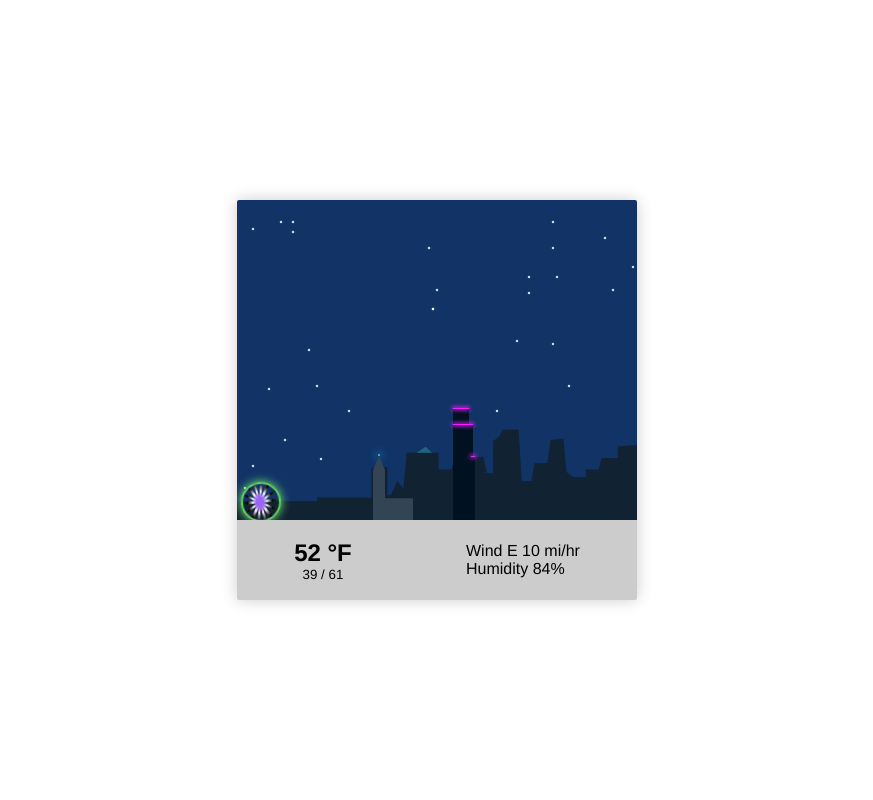
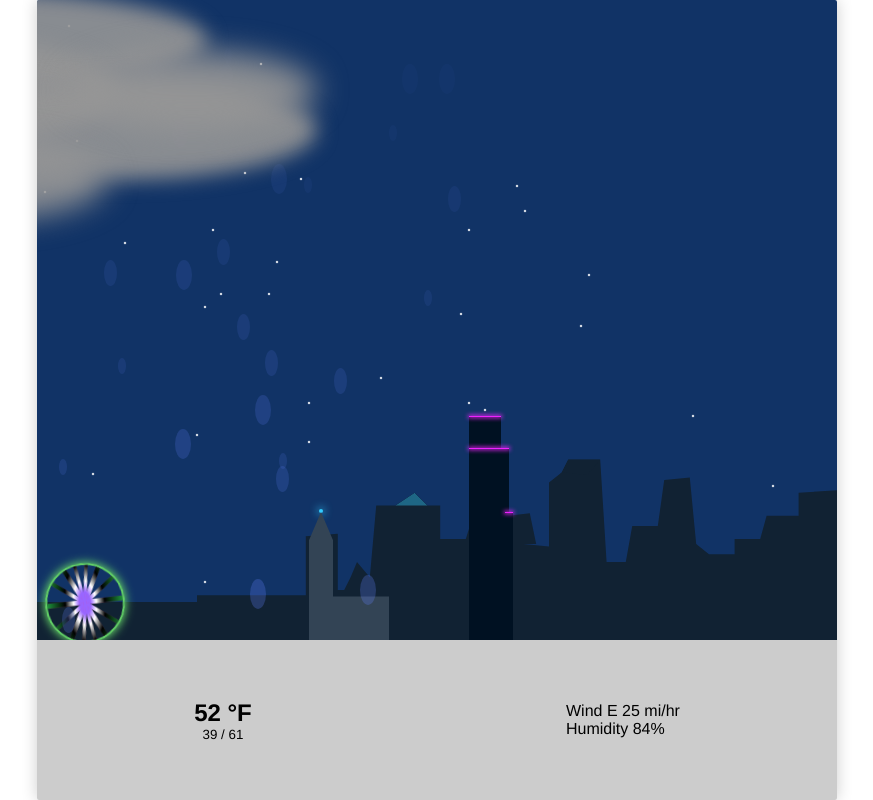
Before and after one commit to sojeri/howsTheWeatherSeattle, a website with bundled scripts: page index.html in a window 1280 px wide. Shown: the whole page, without its empty margins (203-1076 px from the left). Built offline with nearby package versions, Linux system fonts and the light colour scheme; no server answers.

Commit message:
first pass at more responsive sizing: wind && skyline

```diff
--- a/src/data/weatherAPIs.js
+++ b/src/data/weatherAPIs.js
@@ -4,8 +4,8 @@ const SEATTLE_LONG = '-122.3205388';
 // https://openweathermap.org/current
 const WEATHER_ENDPOINT = `https://api.openweathermap.org/data/2.5/weather?lat=${SEATTLE_LAT}&lon=${SEATTLE_LONG}&units=imperial&appid=231512774f62e8fcb7d1a19af041b94d`;
 const FALLBACK_WEATHER = {
-    weather: [{ id: 800 }],
-    wind: { speed: 10, deg: 90 },
+    weather: [{ id: 201 }],
+    wind: { speed: 25, deg: 90 },
     main: {
         humidity: 84,
         temp: 52,
--- a/src/view/styles/_variables.scss
+++ b/src/view/styles/_variables.scss
@@ -3,7 +3,6 @@
     content: '';
     position: absolute;
 }
-
 
 //== layers
 $backgroundWeather: 1;
@@ -11,8 +10,9 @@ $backgroundWeatherForeground: 2;
 $weather: 3;
 $skylineBackground: 4;
 $skylineForeground: 5;
-$foregroundWeather: 6;
-$absoluteForegroundLayer: 7;
+$foregroundBackgroundWeather: 6;
+$foregroundWeather: 7;
+$absoluteForegroundLayer: 8;
 
 %skylineBackground {
     z-index: $skylineBackground;
@@ -25,24 +25,44 @@ $absoluteForegroundLayer: 7;
 
 //== colors
 
+// raw colors
+$darkBrown: #836; // TODO: consider color for falling sideways objects
+$red: #f36;
+$orange: #f86; // TODO: consider color for falling sideways objects
+$yellow: #fc6;
+$green: #3f6;
+$darkGreen: #386; // TODO: consider color for falling sideways objects
+$brightLightBlue: #3cf;
+$dullLightBlue: #69f;
+$dullBlue: #29c;
+$lightPurple: #96f;
+$purplePink: #e2f;
+$black: #000;
+$veryDarkGreyGreen: #012;
+$veryDarkGreyBlue: #136;
+$darkGrey: #333;
+$darkGreyGreen: #345;
+$lessDarkGrey: #444;
+$lessDarkGreyGreen: #456;
+$mediumGrey: #aaa;
+$lightGrey: #ccc;
+$lightGreyBlue: #ccf;
+$transparentLightGrey: rgba(150, 150, 150, .6);
+$white: #fff;
+
 // DAY
-$dataBgColor: #ccc;
-$clearDayBgColor: #69f;
-$cloudyDayBgColor: #ccf;
+$dataBgColor: $lightGrey;
+$clearDayBgColor: $dullLightBlue;
+$cloudyDayBgColor: $lightGreyBlue;
 
 // NIGHT
-$nightBgColor: #136;
+$nightBgColor: $veryDarkGreyBlue;
 
 // CLOUDS
 $lightCloudDayColor: rgba(255, 255, 255, .7);
 $lightCloudNightColor: rgba(150, 150, 150, .6);
 $cloudDayColor: rgba(255, 255, 255, .9);
 $cloudNightColor: rgba(150, 150, 150, .9);
-
-// LEAVES BECAUSE REASONS???
-$leafBrownColor: #836;
-$leafGreenColor: #386;
-$leafOrangeColor: #f86;
 
 // LIGHTNING
 $lightningDayFlashColor: rgba(255, 255, 230, 1);
@@ -62,11 +82,3 @@ $heavyRainColor: rgba(100, 130, 255, .9);
 $smokeDayColor: rgba(200, 160, 120, .3);
 $smokeNightColor: rgba(150, 100, 50, .2);
 $smokeTransforms: translateX(-80px) translateY(30px) scaleY(2.5);
-
-// SUN MOON
-
-
-//== positions & sizes
-// NOTE: more sizes in index.scss due to using native CSS variables for runtime calcs :)
-$eastWind: 600px;
-$westWind: -$eastWind;
--- a/src/view/styles/index.scss
+++ b/src/view/styles/index.scss
@@ -5,13 +5,23 @@
 // TODO: refactor positions & sizing to support media queries
 // TODO: linter for hard-coded values outside variables & :root selector? is necessary?
 :root {
-    --frame-width: 400px;
-    --half-frame-width: 200px;
-    --light-position: 60px;
+    --frame-width: 800px;
+    --half-frame-width: 400px;
+    --light-position: 120px;
     --light-size: 70px;
 }
 
+@media all and (max-width: 992px) {
+    :root {
+        --frame-width: 400px;
+        --half-frame-width: 200px;
+        --light-position: 60px;
+        --light-size: 50px;
+    }
+}
+
 :root {
+    --wind-frame-size: calc(var(--frame-width) * 1.5);
     --weather-height: calc(var(--frame-width) / 5 * 4);
     --weather-width: var(--frame-width);
 }
--- a/src/view/styles/rain-like-weather/lightFalling.scss
+++ b/src/view/styles/rain-like-weather/lightFalling.scss
@@ -3,7 +3,7 @@
 @import './falling';
 
 .isFalling .weather {
-    z-index: $weather;
+    z-index: $foregroundBackgroundWeather;
     position: absolute;
     top: -10px;
     opacity: 0;
--- a/src/view/styles/skyline/_columbiaTower.scss
+++ b/src/view/styles/skyline/_columbiaTower.scss
@@ -1,6 +1,8 @@
-$buildingDayColor: #456;
-$buildingNightColor: #012;
-$lightColor: #e2f;
+@import '../variables';
+
+$buildingDayColor: $lessDarkGreyGreen;
+$buildingNightColor: $veryDarkGreyGreen;
+$lightColor: $purplePink;
 $lightGlow: 0 0 4px 1px $lightColor;
 
 .columbia-tower {
--- a/src/view/styles/skyline/_greatWheel.scss
+++ b/src/view/styles/skyline/_greatWheel.scss
@@ -1,32 +1,34 @@
+@import '../variables';
+
 @keyframes wheel {
     25% {
         transform: rotate(360deg);
-        border-color: #f36;
-        box-shadow: 0 0 8px 1px #f36;
+        border-color: $red;
+        box-shadow: 0 0 8px 1px $red;
     }
     50% {
         transform: rotate(720deg);
-        border-color: #fff;
-        box-shadow: 0 0 8px 1px #fff;
+        border-color: $white;
+        box-shadow: 0 0 8px 1px $white;
     }
     75% {
         transform: rotate(1080deg);
-        border-color: #fc6;
-        box-shadow: 0 0 8px 1px #fc6;
+        border-color: $yellow;
+        box-shadow: 0 0 8px 1px $yellow;
     }
     100% {
         transform: rotate(1440deg);
-        border-color: #3cf;
-        box-shadow: 0 0 8px 1px #3cf;
+        border-color: $brightLightBlue;
+        box-shadow: 0 0 8px 1px $brightLightBlue;
     }
 }
 
 @keyframes spoke {
-    20% { background: #f36; }
-    40% { background: #fc6; }
-    60% { background: radial-gradient(ellipse at 50%, #3cf, #3cf 10%, #29c 20%, #000 35%, #fc6 90%) }
-    80% { background: #3cf; }
-    100% { background: #3f6; }
+    20% { background: $red; }
+    40% { background: $yellow; }
+    60% { background: radial-gradient(ellipse at 50%, $brightLightBlue, $brightLightBlue 10%, $dullBlue 20%, $black 35%, $yellow 90%) }
+    80% { background: $brightLightBlue; }
+    100% { background: $green; }
 }
 
 #great-wheel {
@@ -34,20 +36,20 @@
     position: absolute;
     top: 88%;
     left: 1%;
-    height: 40px;
-    width: 40px;
+    height: calc(var(--frame-width) / 10);
+    width: calc(var(--frame-width) / 10);
     border-radius: 50%;
     box-sizing: border-box;
     overflow: hidden;
-    border: 2px solid #333;
+    border: 2px solid $darkGrey;
 
     .spoke {
         position: absolute;
-        top: -6px;
-        left: -22px;
-        height: 50px;
-        width: 80px;
-        background: #444;
+        left: calc(var(--frame-width) / -20 - 2px);
+        top: -2px;
+        height: calc(var(--frame-width) / 10);
+        width: calc(var(--frame-width) / 5);
+        background: $lessDarkGrey;
     }
 
     .spoke-1 {
@@ -81,11 +83,11 @@
 
 .night #great-wheel {
     animation: wheel 60s ease-in-out infinite;
-    border-color: #3f6;
-    box-shadow: 0 0 8px 1px #3f6;
+    border-color: $green;
+    box-shadow: 0 0 8px 1px $green;
 
     .spoke {
-        background: radial-gradient(ellipse at 50%, #96f, #96f 10%, #fff 20%, #000 35%, #3f6 90%);
+        background: radial-gradient(ellipse at 50%, $lightPurple, $lightPurple 10%, $white 20%, $black 35%, $green 90%);
         animation: spoke 100s linear infinite alternate;
     }
 }
--- a/src/view/styles/skyline/_smithTower.scss
+++ b/src/view/styles/skyline/_smithTower.scss
@@ -1,9 +1,11 @@
+@import '../variables';
+
 // colors
-$buildingDayColor: #aaa;
-$buildingNightColor: #345;
-$globeDayColor: #fff;
+$buildingDayColor: $mediumGrey;
+$buildingNightColor: $darkGreyGreen;
+$globeDayColor: $white;
 $globeDayGlow: 0 0 0 0 $globeDayColor;
-$globeNightColor: #3cf;
+$globeNightColor: $brightLightBlue;
 $globeNightGlow: 0 0 8px 1px $globeNightColor;
 
 #smith-tower {
@@ -21,8 +23,8 @@ $globeNightGlow: 0 0 8px 1px $globeNightColor;
     @extend %skylinePseudo;
     top: 79.5%;
     left: 35.2%;
-    height: 2px;
-    width: 2px;
+    height: calc(var(--frame-width) / 200);
+    width: calc(var(--frame-width) / 200);
     border-radius: 50%;
     background: $globeDayColor;
     box-shadow: $globeDayGlow;
--- a/src/view/styles/wind.scss
+++ b/src/view/styles/wind.scss
@@ -40,13 +40,13 @@
 
 .cloud:after, .puff:after {
     content: '';
-    left: $eastWind;
+    left: var(--wind-frame-size);
     visibility: visible;
 }
 
 .wind-west {
     .cloud:after, .puff:after {
-        left: $westWind;
+        left: calc(-1 * var(--wind-frame-size));
     }
 }
 
@@ -66,27 +66,27 @@
     $eastName: eastWind + $name;
     @keyframes #{$eastName} {
         100% {
-            transform: translateX(-$eastWind) $additionalTransforms;
+            transform: translateX(calc(-1 * var(--wind-frame-size))) $additionalTransforms;
         }
     }
 
     $westName: westWind + $name;
     @keyframes #{$westName} {
         100% {
-            transform: translateX(-$westWind) $additionalTransforms;
+            transform: translateX(var(--wind-frame-size)) $additionalTransforms;
         }
     }
 }
 
 @keyframes eastWind {
     100% {
-        transform: translateX(-$eastWind);
+        transform: translateX(calc(-1 * var(--wind-frame-size)));
     }
 }
 
 @keyframes westWind {
     100% {
-        transform: translateX(-$westWind);
+        transform: translateX(var(--wind-frame-size));
     }
 }
 
```
Also changed, not shown: dist/bundle.js.
